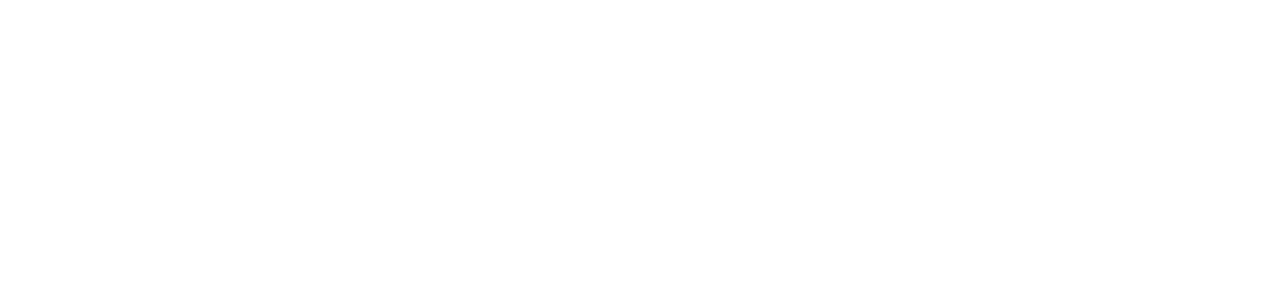
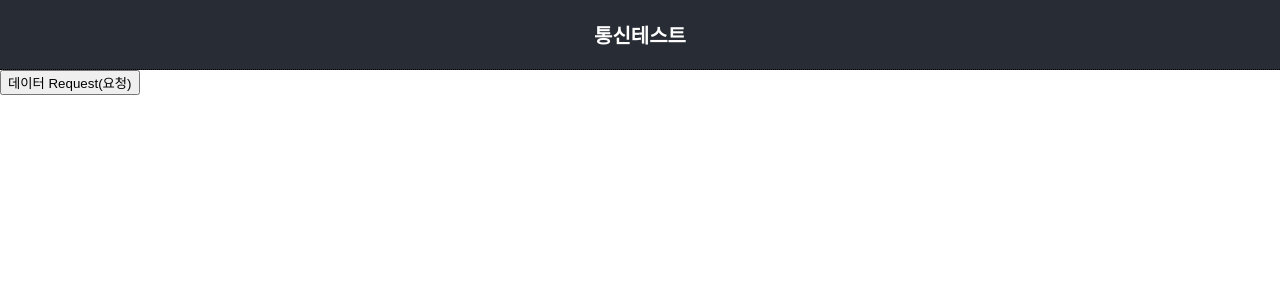
Before and after one commit to W00SUNGLEE/fintech, a React (Create React App) app in the folder fintech/: page /axiosTest in a window 1280 px wide. Before the commit this address had no page. Shown: the top 300 px of the page. Built offline with nearby package versions, Linux system fonts and the light colour scheme.

Commit message:
Api data 출력해보기

```diff
--- a/fintech/package.json
+++ b/fintech/package.json
@@ -6,6 +6,7 @@
     "@testing-library/jest-dom": "^5.16.4",
     "@testing-library/react": "^13.2.0",
     "@testing-library/user-event": "^13.5.0",
+    "axios": "^0.27.2",
     "react": "^18.1.0",
     "react-dom": "^18.1.0",
     "react-router-dom": "^6.3.0",
--- a/fintech/src/App.js
+++ b/fintech/src/App.js
@@ -3,6 +3,7 @@
 import Welcome from './components/Welcome'
 import { BrowserRouter, Routes, Route } from "react-router-dom";
 import ArrayMap from './components/ArrayMap'
+import AxiosTest from './page/AxiosTest';
 
 
 function App() {
@@ -11,6 +12,7 @@
       <Routes>
         <Route path="/a" element={<Welcome/>}></Route>
         <Route path="/b" element={<ArrayMap/>}></Route>
+        <Route path="/axiosTest" element={<AxiosTest/>}></Route>
       </Routes>
     </BrowserRouter>
   );
--- a/fintech/src/components/common/AppBar.js
+++ b/fintech/src/components/common/AppBar.js
@@ -4,6 +4,8 @@
 
 const AppBarBlock = styled.div`
     border-bottom: 1px dotted #000;
+    background-color: #282c34;
+    color: white;
     text-align: center;
     padding: 20px;
     font-size: 20px;
--- /dev/null
+++ b/fintech/src/page/AxiosTest.js
@@ -0,0 +1,22 @@
+import React, { useState } from 'react'
+import AppBar from '../components/common/AppBar'
+import axios from 'axios'
+
+const AxiosTest = () => {
+    const [data, setData] = useState()
+    const handleClick = () => {
+        axios.get('https://newsapi.org/v2/everything?q=tesla&from=2022-04-18&sortBy=publishedAt&apiKey=9e8bb3773cd149b7bcfd717a9f1b85f9').then((response) => {
+            console.log(response.data);
+            setData(response.data)
+        });
+        console.log("hello");
+      }
+    return (
+    <>
+        <AppBar title={"통신테스트"}/>
+        <button onClick={handleClick}>데이터 Request(요청)</button>
+    </>
+  )
+}
+
+export default AxiosTest
```
Also changed, not shown: 1 other file (tests, documents, lock files or other folders).
